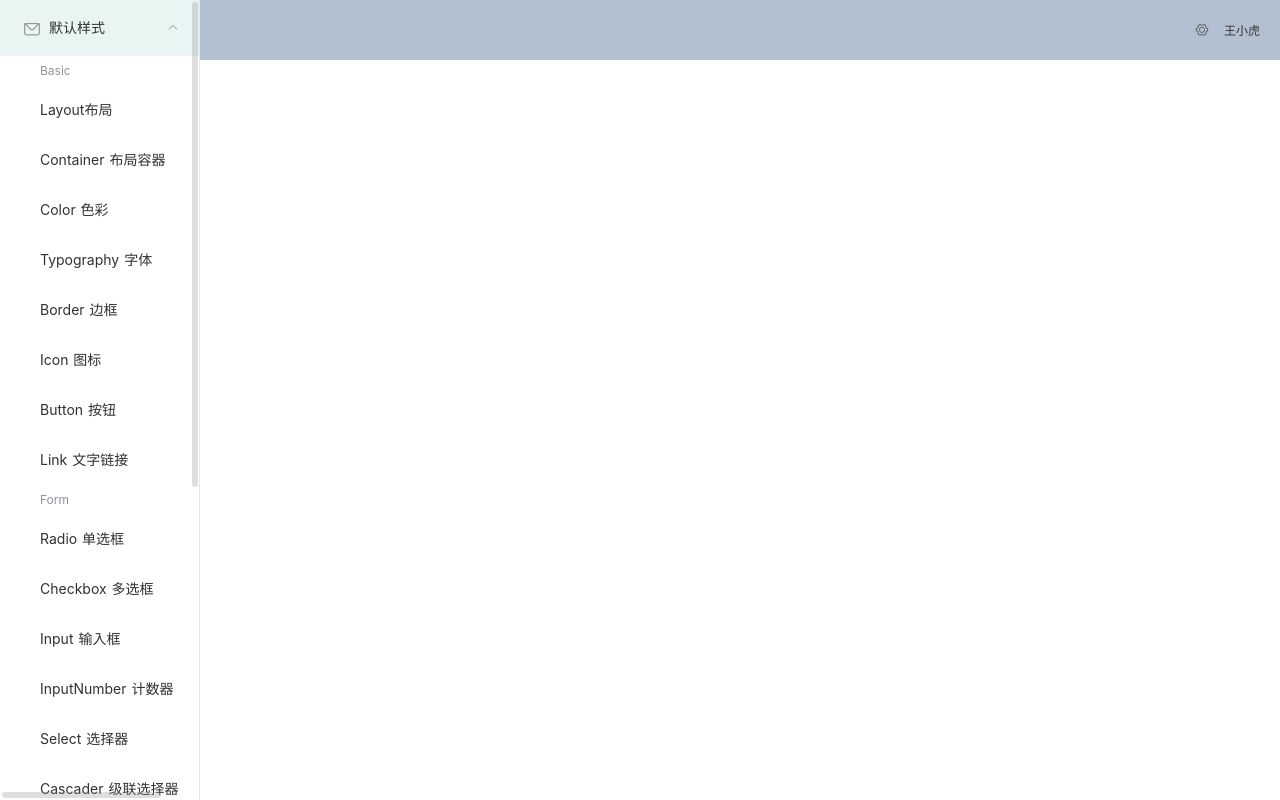
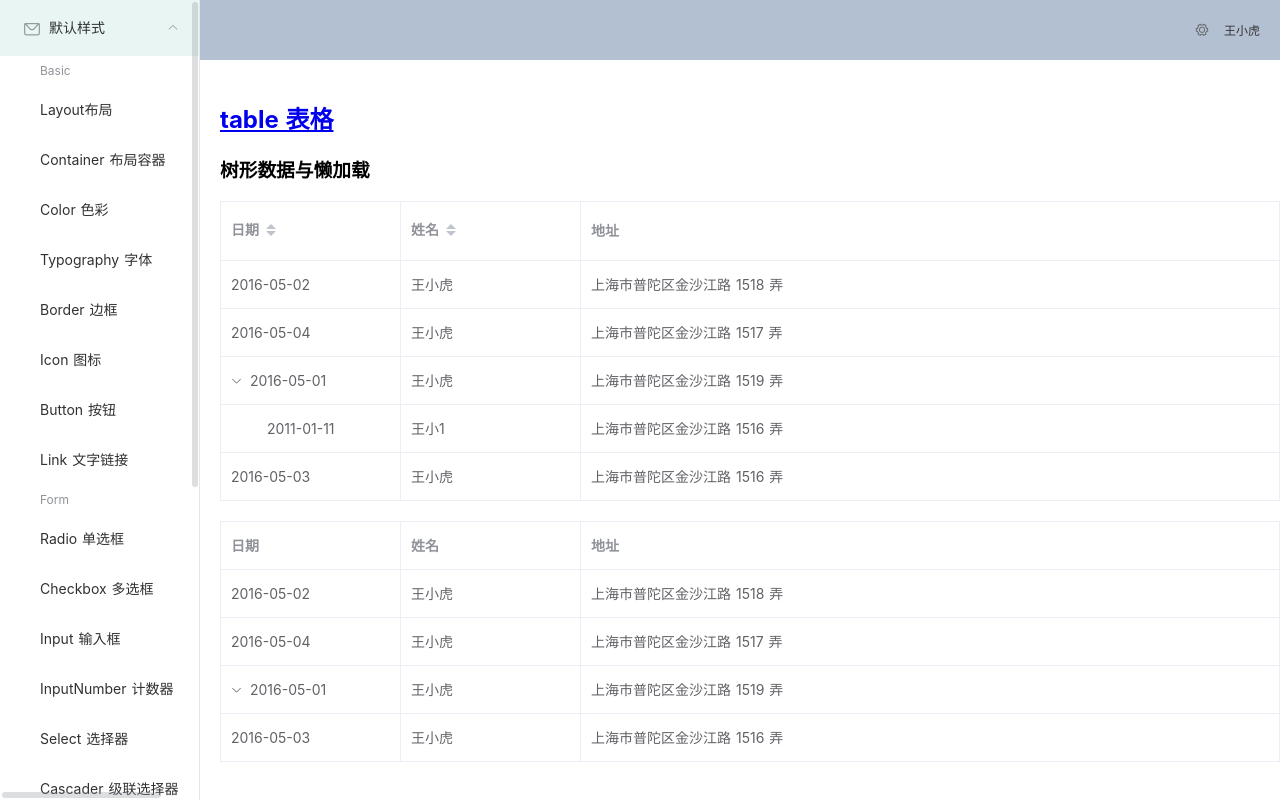
Before and after one commit to MShineRay/element-ui-builder, a Nuxt app: page /default/data/table in a window 1280 px wide. Built offline with nearby package versions, Linux system fonts and the light colour scheme.

Commit message:
u--element-ui v2.10.1

```diff
--- a/nuxt.config.js
+++ b/nuxt.config.js
@@ -2,7 +2,12 @@ const pkg = require('./package')
 
 module.exports = {
   mode: 'spa',
-
+  vue: {
+    config: {
+      productionTip: false,
+      devtools: true
+    }
+  },
   /*
   ** Headers of the page
   */
--- a/package.json
+++ b/package.json
@@ -11,12 +11,12 @@
     "generate": "nuxt generate",
     "lint": "eslint --ext .js,.vue --ignore-path .gitignore .",
     "precommit": "npm run lint --fix",
-    "build-ui":"gulp build"
+    "build-ui": "gulp build"
   },
   "dependencies": {
     "@nuxtjs/axios": "^5.3.6",
     "cross-env": "^5.2.0",
-    "element-ui": "^2.4.11",
+    "element-ui": "^2.10.1",
     "express": "^4.16.4",
     "gulp": "^4.0.2",
     "gulp-autoprefixer": "^4.0.0",
--- /dev/null
+++ b/pages/default/data/table.vue
@@ -0,0 +1,149 @@
+<template>
+  <div>
+    <h2><a href="https://element.eleme.cn/#/zh-CN/component/table" target="_blank">table 表格</a></h2>
+    <section>
+      <h3>树形数据与懒加载</h3>
+      <p></p>
+      <div>
+        <el-table
+          :data="tableData"
+          style="width: 100%;margin-bottom: 20px;"
+          row-key="id"
+          border
+          default-expand-all
+          :tree-props="{children: 'children', hasChildren: 'hasChildren'}">
+          <el-table-column
+            prop="date"
+            label="日期"
+            sortable
+            width="180">
+          </el-table-column>
+          <el-table-column
+            prop="name"
+            label="姓名"
+            sortable
+            width="180">
+          </el-table-column>
+          <el-table-column
+            prop="address"
+            label="地址">
+          </el-table-column>
+        </el-table>
+
+        <el-table
+          :data="tableData1"
+          style="width: 100%"
+          row-key="id"
+          border
+          lazy
+          :load="load"
+          default-expand-all
+          :tree-props="{children: 'children', hasChildren: 'hasChildren'}">
+          <el-table-column
+            prop="date"
+            label="日期"
+            width="180">
+          </el-table-column>
+          <el-table-column
+            prop="name"
+            label="姓名"
+            width="180">
+          </el-table-column>
+          <el-table-column
+            prop="address"
+            label="地址">
+          </el-table-column>
+        </el-table>
+      </div>
+    </section>
+
+  </div>
+</template>
+
+<script>
+
+  export default {
+    components: {},
+    data() {
+      return {
+        tableData: [{
+          id: 1,
+          date: '2016-05-02',
+          name: '王小虎',
+          address: '上海市普陀区金沙江路 1518 弄'
+        }, {
+          id: 2,
+          date: '2016-05-04',
+          name: '王小虎',
+          address: '上海市普陀区金沙江路 1517 弄'
+        }, {
+          id: 3,
+          date: '2016-05-01',
+          name: '王小虎',
+          address: '上海市普陀区金沙江路 1519 弄',
+          children: []
+        }, {
+          id: 4,
+          date: '2016-05-03',
+          name: '王小虎',
+          address: '上海市普陀区金沙江路 1516 弄'
+        }],
+        tableData1: [{
+          id: 1,
+          date: '2016-05-02',
+          name: '王小虎',
+          address: '上海市普陀区金沙江路 1518 弄'
+        }, {
+          id: 2,
+          date: '2016-05-04',
+          name: '王小虎',
+          address: '上海市普陀区金沙江路 1517 弄'
+        }, {
+          id: 3,
+          date: '2016-05-01',
+          name: '王小虎',
+          address: '上海市普陀区金沙江路 1519 弄',
+          hasChildren: true
+        }, {
+          id: 4,
+          date: '2016-05-03',
+          name: '王小虎',
+          address: '上海市普陀区金沙江路 1516 弄'
+        }]
+      }
+    },
+    methods: {
+      load(tree, treeNode, resolve) {
+
+        setTimeout(() => {
+          resolve([
+            {
+              id: 31,
+              date: '2016-05-01',
+              name: '王小虎',
+              address: '上海市普陀区金沙江路 1519 弄'
+            }, {
+              id: 32,
+              date: '2016-05-01',
+              name: '王小虎',
+              address: '上海市普陀区金沙江路 1519 弄'
+            }
+          ])
+        }, 1000)
+      }
+    },
+    mounted() {
+      setTimeout(()=>{
+        this.tableData[2].children.push( {
+          id: 445,
+          date: '2011-01-11',
+          name: '王小1',
+          address: '上海市普陀区金沙江路 1516 弄'
+        })
+      },1000)
+    }
+  }
+</script>
+
+<style type="text/scss">
+</style>
--- /dev/null
+++ b/pages/default/form/select.vue
@@ -0,0 +1,66 @@
+<template>
+  <div>
+    <h2><a href="https://element.eleme.cn/#/zh-CN/component/select" target="_blank">Input 输入框</a></h2>
+    <p>通过鼠标或键盘输入字符。</p>
+    <section>
+      <h3>可搜索</h3>
+      <p>可以利用搜索功能快速查找选项</p>
+      <el-select v-model="value" filterable ref="elSlt" placeholder="请选择" @visible-change="visibleChange($event)"
+        @blur="selectBlur($event)">
+        <el-option
+          v-for="item in options"
+          :key="item.value"
+          :label="item.label"
+          :value="item.value">
+        </el-option>
+      </el-select>
+    </section>
+
+  </div>
+</template>
+
+<script>
+
+  export default {
+    components: {},
+    data() {
+      return {
+        options: [{
+          value: '选项1',
+          label: '黄金糕'
+        }, {
+          value: '选项2',
+          label: '双皮奶'
+        }, {
+          value: '选项3',
+          label: '蚵仔煎'
+        }, {
+          value: '选项4',
+          label: '龙须面'
+        }, {
+          value: '选项5',
+          label: '北京烤鸭'
+        }],
+        value: ''
+      }
+    },
+    methods: {
+      visibleChange(event){
+        if(!event){
+          setTimeout(()=>{
+            this.$refs.elSlt.handleClose();
+            this.$refs.elSlt.handleClose();
+          },100)
+        }
+      },
+      selectBlur(event){
+
+      }
+    },
+    mounted() {
+    }
+  }
+</script>
+
+<style type="text/scss">
+</style>
```
Also changed, not shown: 1 other file (tests, documents, lock files or other folders).
